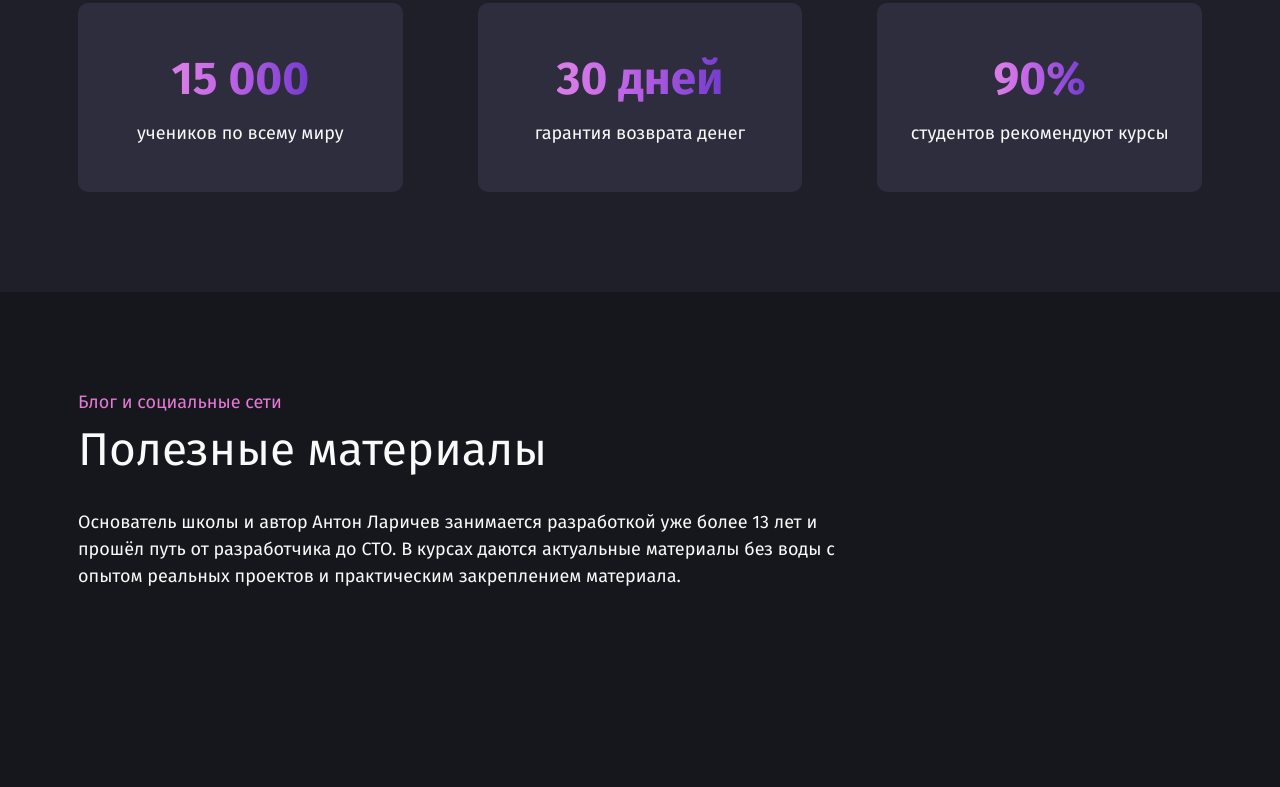
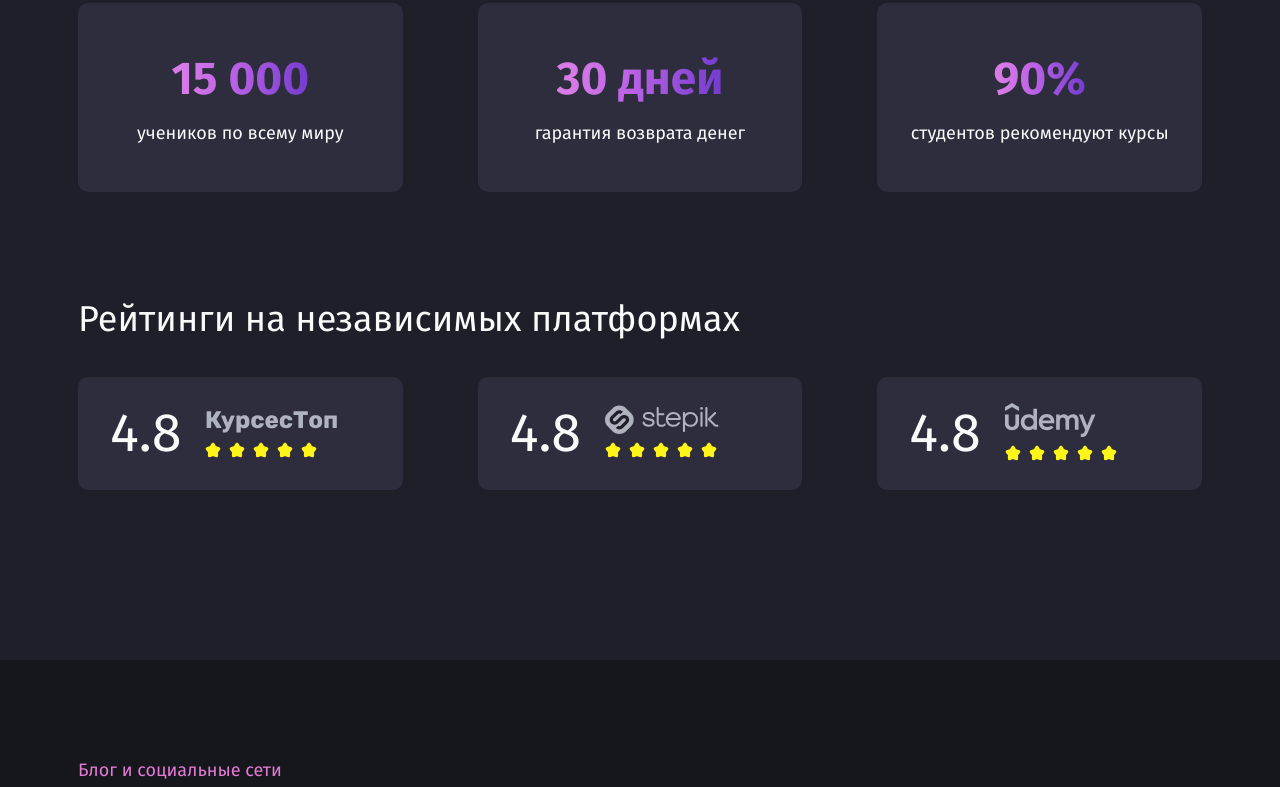
Before and after one commit to VitalGa/html, a plain HTML site: page index.html in a window 1280 px wide. Shown: the part 2194-2981 px from the top of the page. Drawn offline with Linux system fonts and the light colour scheme.

Commit message:
add adaptiv

```diff
--- a/index.html
+++ b/index.html
@@ -216,6 +216,25 @@
           <div class="trust-wrapper__num">90%</div>
           <div class="trust-wrapper__desc">студентов рекомендуют курсы</div>
         </div>
+        <h3 class="trust-wrapper__h3">Рейтинги на независимых платформах</h3>
+        <div class="card card_light card_24x32 trust-wrapper__rating">
+          <div class="trust-wrapper__rate">4.8</div>
+          <div class="">
+            <img src="./images/logos/ct.svg" alt="Логотип КурсесТоп" />
+          </div>
+        </div>
+        <div class="card card_light card_24x32 trust-wrapper__rating">
+          <div class="trust-wrapper__rate">4.8</div>
+          <div class="">
+            <img src="./images/logos/st.svg" alt="Логотип КурсесТоп" />
+          </div>
+        </div>
+        <div class="card card_light card_24x32 trust-wrapper__rating">
+          <div class="trust-wrapper__rate">4.8</div>
+          <div class="">
+            <img src="./images/logos/ud.svg" alt="Логотип КурсесТоп" />
+          </div>
+        </div>
       </div>
     </section>
 
--- a/styles/page.css
+++ b/styles/page.css
@@ -61,7 +61,7 @@
 
 .trust-wrapper {
   display: grid;
-  grid-template-columns: [start] 1fr 1fr [second] 1fr [end];
+  grid-template-columns: [start] repeat(3, 1fr) [end];
   gap: 0 75px;
 }
 
@@ -70,6 +70,7 @@
   flex-direction: column;
   gap: 16px;
   align-items: center;
+  margin-bottom: 70px;
 }
 
 .trust-wrapper__top {
@@ -93,6 +94,29 @@
   color: var(--color-text);
 }
 
+.trust-wrapper__h3 {
+  grid-column: start / end;
+  font-weight: 400;
+  font-size: 36px;
+  line-height: 120%;
+
+  color: var(--color-text);
+}
+
+.trust-wrapper__rating {
+  display: flex;
+  gap: 24px;
+  align-items: center;
+  margin-bottom: 70px;
+}
+
+.trust-wrapper__rate {
+  font-weight: 400;
+  font-size: 54px;
+  line-height: 120%;
+  color: var(--color-text);
+}
+
 @media (max-width: 1200px) {
   .hero {
     flex-direction: column;
@@ -105,6 +129,10 @@
   .hero__cta {
     justify-content: center;
   }
+
+  .trust-wrapper {
+    grid-template-columns: [start] repeat(2, 1fr) [end];
+  }
 }
 @media (max-width: 640px) {
   .hero__h1 {
@@ -113,6 +141,10 @@
   }
   .hero__right {
     width: 100%;
+  }
+
+  .trust-wrapper {
+    grid-template-columns: [start] 1fr [end];
   }
 }
 
```
